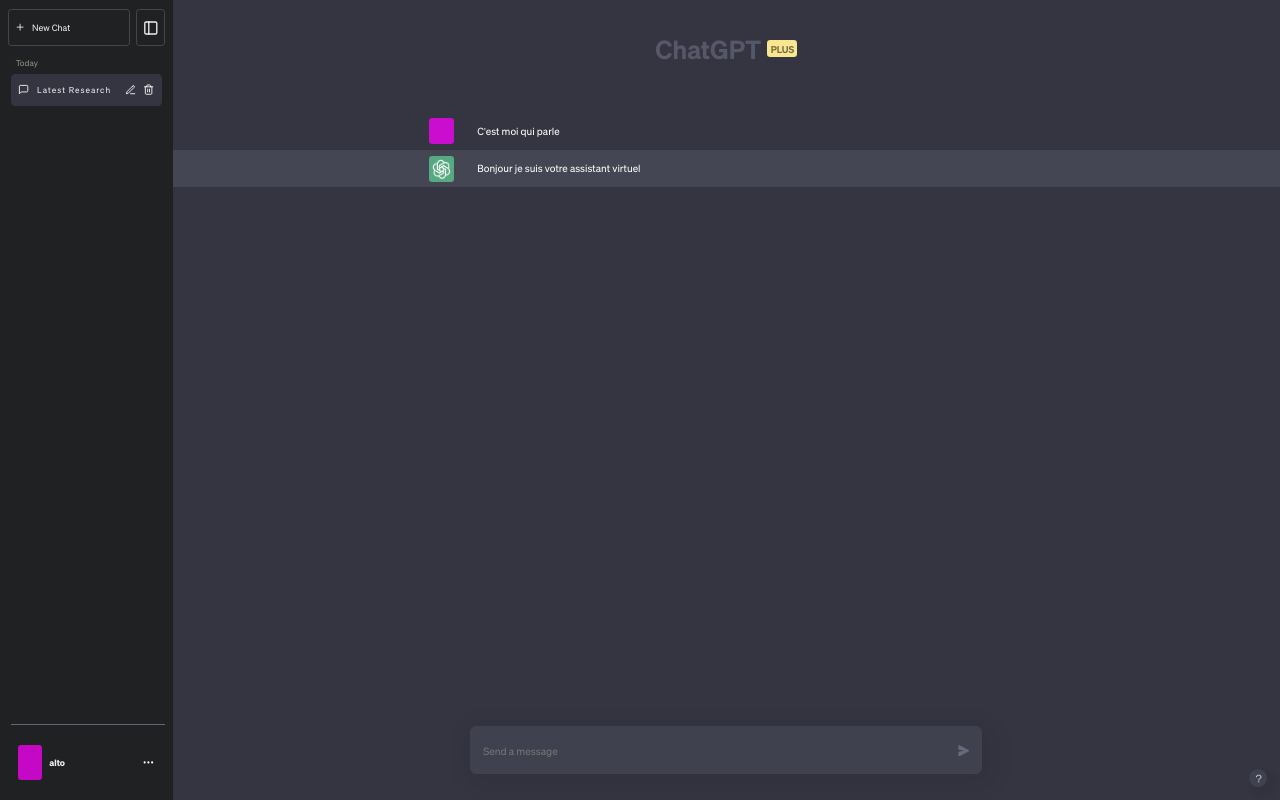
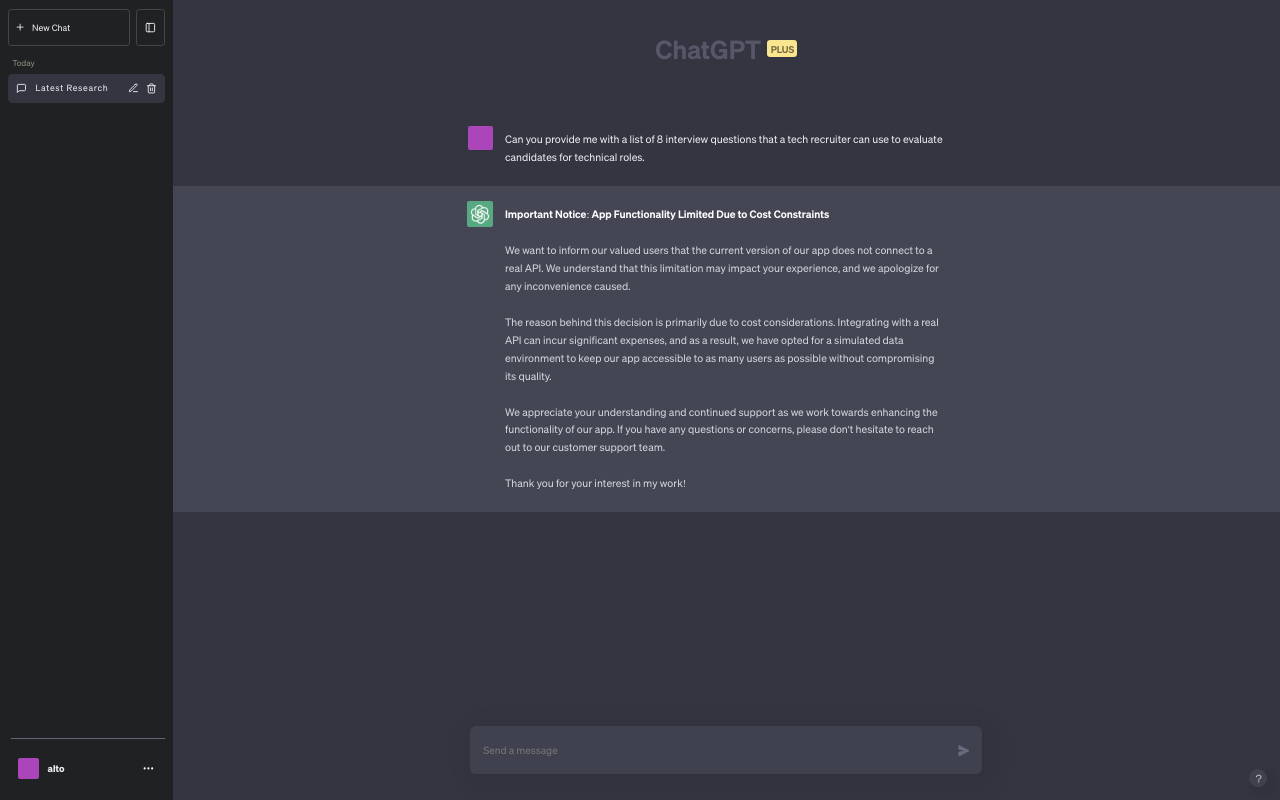
Before and after one commit to Web3alto/chatGptClone, a React (Vite) app: page / in a window 1280 px wide. Built offline with nearby package versions, Linux system fonts and the light colour scheme.

Commit message:
commit update font

```diff
--- a/src/App.css
+++ b/src/App.css
@@ -13,6 +13,7 @@
 
 * {
 	font-family: "Söhne Buch";
+	font-weight: 400;
 	padding: 0;
 	margin: 0;
 	box-sizing: border-box;
@@ -33,7 +34,7 @@
 	background: #202123;
 	padding: 1vh;
 	transition: width 0.125s ease;
-	white-space: nowrap;
+	/* white-space: nowrap; */
 	overflow: hidden;
 }
 
@@ -88,14 +89,15 @@
 	background: #333538;
 }
 nav .option .toggle-nav svg {
-	width: 2vw;
+	width: 1vw;
+	height: 0.875vw;
 	color: rgba(255, 255, 255, 0.925);
 }
 nav .history {
 	white-space: nowrap;
 	overflow: hidden;
-	height: 87.5%;
-	padding: 0.75vw 0.25vw;
+	height: 89%;
+	padding: 0.75vw 0;
 }
 nav .history p {
 	color: #8e8e84;
@@ -106,8 +108,8 @@
 	position: relative;
 	margin: 0.45vw 0 0 0;
 	width: 100%;
-	height: 2.5vw;
-	padding: 0.25vw 0.5vw;
+	height: 2.3vw;
+	padding: 0.25vw 0.65vw;
 	display: flex;
 	align-items: center;
 	justify-content: flex-start;
@@ -120,14 +122,14 @@
 }
 
 nav .history .content svg {
-	width: 0.875vw;
-	color: rgba(255, 255, 255, 0.925);
+	width: 0.85vw;
+	color: #ececf1;
 }
 nav .history .content h4 {
-	font-size: 0.65vw;
+	font-size: 0.69vw;
 	font-weight: 400;
-	letter-spacing: 0.075vw;
-	color: rgba(255, 255, 255, 0.925);
+	letter-spacing: 0.05vw;
+	color: #ececf1;
 	padding: 0 0 0 0.65vw;
 }
 nav .history .content.selected {
@@ -148,7 +150,7 @@
 	display: flex;
 	align-items: center;
 	justify-content: space-between;
-	height: 7.5%;
+	height: 6%;
 	padding: 0.5vw 0.75vw;
 	border-radius: 0.35vw;
 	cursor: pointer;
@@ -166,11 +168,10 @@
 	background: #333538;
 }
 nav .profile .pfp {
-	width: 17.5%;
-	height: 75%;
-	background: rgba(255, 0, 255, 0.74);
-	border-radius: 0.25vw;
-	border-radius: 0.25vw;
+	width: 1.7vw;
+	height: 1.7vw;
+	background: #aa46ba;
+	border-radius: 0.15vw;
 }
 nav .profile .id {
 	display: flex;
@@ -179,8 +180,8 @@
 	width: 20%;
 	height: 100%;
 	font-family: "Söhne Dreiviertelfett";
-	font-size: 0.7vw;
-	color: rgba(255, 255, 255, 0.925);
+	font-size: 0.75vw;
+	color: #ececf1;
 }
 nav .profile .edit {
 	display: flex;
@@ -313,9 +314,9 @@
 	transform: translateY(-50%);
 }
 .show-nav svg {
-	width: 45%;
-	height: 45%;
-	color: rgba(255, 255, 255, 0.925);
+	width: 39.5%;
+	height: 39.5%;
+	color: #ececf1;
 }
 .main.active .show-nav {
 	display: flex;
@@ -386,28 +387,43 @@
 	background: #343541;
 }
 .chat-content .content {
-	width: 45%;
+	width: 40%;
+	max-width: 650px;
 	margin: 0 auto;
 	height: auto;
-	color: white;
+	color: #ececf1;
 	font-size: 0.525vw;
 	font-weight: 400;
-	padding: 1vw 0;
+	padding: 1.5vw 0;
 }
 .chat-answer h2,
 .chat-content h2 {
+	font-family: "Söhne Buch";
 	font-weight: 400 !important;
+	line-height: 1.4vw;
+	font-size: 0.825vw;
 }
+.chat-answer h2 span,
+.chat-content h2 span {
+	font-family: "Söhne Halbfett";
+	color: #ffffff;
+}
+
 .chat-content .content:after {
 	content: "";
 	z-index: 10;
 	position: absolute;
-	left: 20vw;
-	top: 0.5vw;
-	width: 2vw;
-	height: 2vw;
-	background: rgba(255, 0, 255, 0.74);
-	border-radius: 0.25vw;
+	display: flex;
+	align-items: center;
+	justify-content: center;
+	font-size: 1vw;
+	left: 23.1vw;
+	top: 1.1vw;
+	width: 1.9vw;
+	height: 1.9vw;
+	color: white;
+	background: #aa46ba;
+	border-radius: 0.15vw;
 }
 .main .chat-answer {
 	position: relative;
@@ -416,24 +432,26 @@
 	background: #444654;
 }
 .chat-answer .answer {
-	width: 45%;
+	width: 40%;
+	max-width: 650px;
 	margin: 0 auto;
 	height: auto;
 	color: white;
 	font-size: 0.525vw;
 	font-weight: 400;
-	padding: 1vw 0;
+	padding: 1.5vw 0;
+	color: #d1d5db;
 }
 .chat-answer .answer:after {
 	content: "";
 	z-index: 10;
 	position: absolute;
-	left: 20vw;
-	top: 0.5vw;
+	left: 23vw;
+	top: 1.15vw;
 	width: 2vw;
 	height: 2vw;
 	background: url("../public/assets/icon.png") center / cover;
-	border-radius: 0.25vw;
+	border-radius: 0.15vw;
 }
 .text-input {
 	position: absolute;
@@ -457,7 +475,7 @@
 	height: 2vw;
 	font-size: 0.8vw;
 	line-height: 2vw;
-	color: #6b6d81e8;
+	color: white;
 }
 .text-input svg {
 	width: 1.15vw;
--- a/src/App.tsx
+++ b/src/App.tsx
@@ -1,6 +1,5 @@
 import "./App.css";
 import { useState, useEffect } from "react";
-import { sendMsgToOpenAI } from "./openai.js";
 
 function App() {
 	const [profileTooltipActive, setProfileTooltipActive] = useState(false);
@@ -84,6 +83,24 @@
 			handleSubmit();
 		}
 	};
+
+	const [text, setText] = useState("");
+	const [currentIndex, setCurrentIndex] = useState(0);
+	const [isTyping, setIsTyping] = useState(true);
+
+	useEffect(() => {
+		const originalText =
+			"Can you provide me with a list of 8 interview questions that a tech recruiter can use to evaluate candidates for technical roles.";
+
+		if (currentIndex < originalText.length) {
+			setTimeout(() => {
+				setText(originalText.substring(0, currentIndex + 1));
+				setCurrentIndex(currentIndex + 1);
+			}, 35);
+		} else {
+			setIsTyping(false);
+		}
+	}, [currentIndex]);
 
 	return (
 		<>
@@ -333,12 +350,47 @@
 					<div className="bottom">
 						<div className="chat-content">
 							<div className="content">
-								<h2>C'est moi qui parle</h2>
+								<h2>
+									{text}
+									{isTyping && <span>|</span>}
+								</h2>
 							</div>
 						</div>
 						<div className="chat-answer">
 							<div className="answer">
-								<h2>Bonjour je suis votre assistant virtuel</h2>
+								<h2>
+									<span>
+										Important Notice: App Functionality
+										Limited Due to Cost Constraints
+									</span>
+									<br />
+									<br />
+									We want to inform our valued users that the
+									current version of our app does not connect
+									to a real API. We understand that this
+									limitation may impact your experience, and
+									we apologize for any inconvenience caused.
+									<br />
+									<br />
+									The reason behind this decision is primarily
+									due to cost considerations. Integrating with
+									a real API can incur significant expenses,
+									and as a result, we have opted for a
+									simulated data environment to keep our app
+									accessible to as many users as possible
+									without compromising its quality.
+									<br />
+									<br />
+									We appreciate your understanding and
+									continued support as we work towards
+									enhancing the functionality of our app. If
+									you have any questions or concerns, please
+									don't hesitate to reach out to our customer
+									support team.
+									<br />
+									<br />
+									Thank you for your interest in my work!
+								</h2>
 							</div>
 						</div>
 						<div className="text-input">
```
Also changed, not shown: src/openai.js (deleted, +0 -18 lines), .eslintrc.cjs, public/assets/TestSöhne-Buch.otf.
